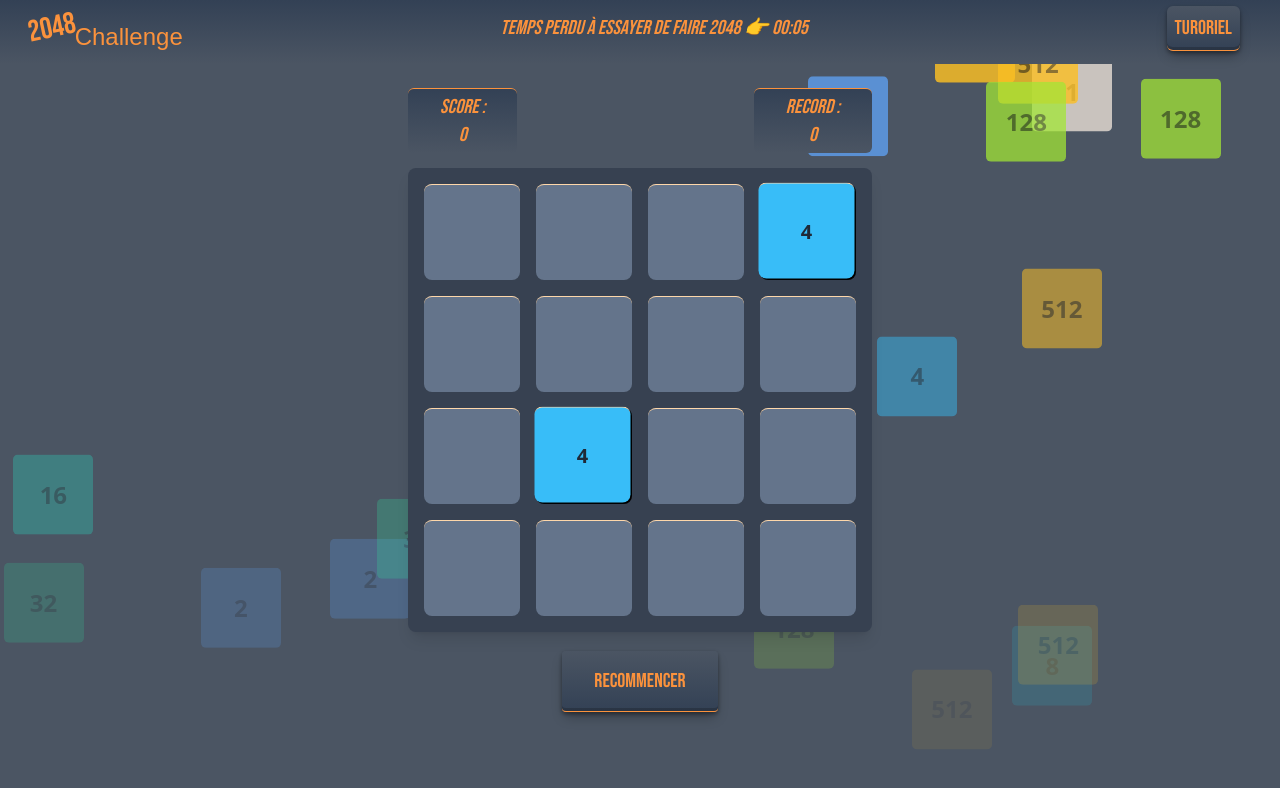
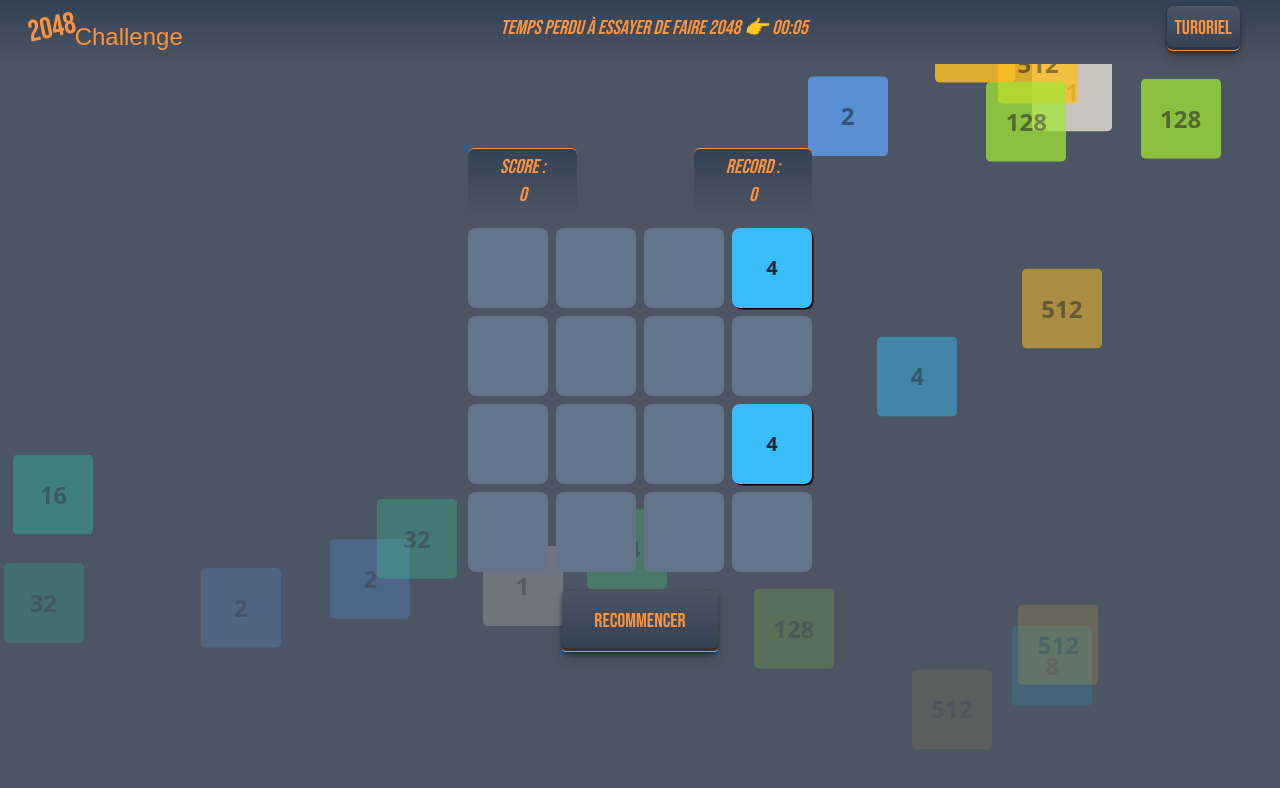
Before and after one commit to HrodWolfS/2048-Challenge, a React (Vite) app: page / in a window 1280 px wide. Shown: the top 788 px of the page. Built offline with nearby package versions, Linux system fonts and the light colour scheme; a web font is replaced by a local one.

Commit message:
debut d'animations

```diff
--- a/package.json
+++ b/package.json
@@ -13,6 +13,7 @@
     "@react-spring/web": "^9.7.5",
     "@vitejs/plugin-react": "^4.3.3",
     "dom-to-image-more": "^3.5.0",
+    "framer-motion": "^11.11.11",
     "html2canvas": "^1.4.1",
     "react": "^18.3.1",
     "react-dom": "^18.3.1"
--- a/src/App.jsx
+++ b/src/App.jsx
@@ -1,4 +1,3 @@
-//import html2canvas from "html2canvas";
 import domtoimage from "dom-to-image-more";
 import { useEffect, useRef, useState } from "react";
 import Background from "./components/Background";
@@ -7,7 +6,7 @@ import Score from "./components/Score";
 import StartAgain from "./components/StartAgain";
 import TutorialModal from "./components/TutorialModal";
 import GameGrid from "./features/game/GameGrid";
-import GameOverModal from "./features/game/GameOverModal";
+
 import WinModal from "./features/game/WinModal";
 import Header from "./features/header/Header";
 
@@ -16,10 +15,8 @@ function App() {
   const [ModalWinOpen, setModalWinOpen] = useState(false);
   const [ContinueGame, setContinueGame] = useState(false);
   const [isModalOpen, setIsModalOpen] = useState(false);
-  const [gameOverModal, setGameOverModal] = useState(false);
+
   const gridRef = useRef(null);
-  const touchStartX = useRef(0);
-  const touchStartY = useRef(0);
 
   const handleModalClick = (e) => {
     e.stopPropagation();
@@ -31,7 +28,7 @@ function App() {
   const createEmptyGrid = () => {
     return Array(4)
       .fill()
-      .map(() => Array(4).fill(0));
+      .map(() => Array(4).fill({ value: 0, id: null }));
   };
 
   const [grid, setGrid] = useState(createEmptyGrid);
@@ -40,7 +37,7 @@ function App() {
     let emptyCells = [];
     newGrid.forEach((row, rowIndex) => {
       row.forEach((cell, colIndex) => {
-        if (cell === 0) {
+        if (cell.value === 0) {
           emptyCells.push({ rowIndex, colIndex });
         }
       });
@@ -49,7 +46,10 @@ function App() {
     if (emptyCells.length > 0) {
       const { rowIndex, colIndex } =
         emptyCells[Math.floor(Math.random() * emptyCells.length)];
-      newGrid[rowIndex][colIndex] = Math.random() > 0.5 ? 2 : 4;
+      newGrid[rowIndex][colIndex] = {
+        value: Math.random() > 0.5 ? 2 : 4,
+        id: Date.now() + Math.random(), // Identifiant unique
+      };
     }
   };
 
@@ -60,97 +60,8 @@ function App() {
     setGrid(newGrid);
   };
 
-  // * MOVELEFT
-  const moveLeft = (currentGrid) => {
-    const newGrid = currentGrid.map((row) => {
-      const filteredRow = row.filter((value) => value !== 0);
-      const emptyCells = Array(4 - filteredRow.length).fill(0);
-      let newRow = [...filteredRow, ...emptyCells];
-
-      for (let i = 0; i < newRow.length - 1; i++) {
-        if (newRow[i] === newRow[i + 1] && newRow[i] !== 0) {
-          const newCellValue = newRow[i] * 2;
-          newRow[i] = newCellValue;
-          newRow[i + 1] = 0;
-          setScore((prevScore) => prevScore + newCellValue);
-        }
-      }
-      newRow = newRow.filter((value) => value !== 0);
-      return [...newRow, ...Array(4 - newRow.length).fill(0)];
-    });
-    return newGrid;
-  };
-
-  // * MOVERIGHT
-  const moveRight = (currentGrid) => {
-    const newGrid = currentGrid.map((row) => {
-      const filteredRow = row.filter((value) => value !== 0);
-      const emptyCells = Array(4 - filteredRow.length).fill(0);
-      let newRow = [...emptyCells, ...filteredRow];
-
-      for (let i = newRow.length - 1; i > 0; i--) {
-        if (newRow[i] === newRow[i - 1] && newRow[i] !== 0) {
-          const newCellValue = newRow[i] * 2;
-          newRow[i] = newCellValue;
-          newRow[i - 1] = 0;
-          setScore((prevScore) => prevScore + newCellValue);
-        }
-      }
-      newRow = newRow.filter((value) => value !== 0);
-      return [...Array(4 - newRow.length).fill(0), ...newRow];
-    });
-    return newGrid;
-  };
-
   const transposeGrid = (grid) => {
     return grid[0].map((_, colIndex) => grid.map((row) => row[colIndex]));
-  };
-
-  // * MOVEUP
-  const moveUp = (currentGrid) => {
-    let newGrid = transposeGrid(currentGrid);
-    newGrid = newGrid.map((row) => {
-      const filteredRow = row.filter((value) => value !== 0);
-      const emptyCells = Array(4 - filteredRow.length).fill(0);
-      let newRow = [...filteredRow, ...emptyCells];
-
-      for (let i = 0; i < newRow.length - 1; i++) {
-        if (newRow[i] === newRow[i + 1] && newRow[i] !== 0) {
-          const newCellValue = newRow[i] * 2;
-          newRow[i] = newCellValue;
-          newRow[i + 1] = 0;
-          setScore((prevScore) => prevScore + newCellValue);
-        }
-      }
-
-      newRow = newRow.filter((value) => value !== 0);
-      return [...newRow, ...Array(4 - newRow.length).fill(0)];
-    });
-
-    return transposeGrid(newGrid);
-  };
-
-  // * MOVEDOWN
-  const moveDown = (currentGrid) => {
-    let newGrid = transposeGrid(currentGrid);
-    newGrid = newGrid.map((row) => {
-      const filteredRow = row.filter((value) => value !== 0);
-      const emptyCells = Array(4 - filteredRow.length).fill(0);
-      let newRow = [...emptyCells, ...filteredRow];
-
-      for (let i = newRow.length - 1; i > 0; i--) {
-        if (newRow[i] === newRow[i - 1] && newRow[i] !== 0) {
-          const newCellValue = newRow[i] * 2;
-          newRow[i] = newCellValue;
-          newRow[i - 1] = 0;
-          setScore((prevScore) => prevScore + newCellValue);
-        }
-      }
-      newRow = newRow.filter((value) => value !== 0);
-      return [...Array(4 - newRow.length).fill(0), ...newRow];
-    });
-
-    return transposeGrid(newGrid);
   };
 
   const handleKeyPress = (e) => {
@@ -180,55 +91,85 @@ function App() {
         setModalWinOpen(true);
         setContinueGame(true);
       }
-
-      if (isGameOver(newGrid)) {
-        setGameOverModal(true);
-      }
     }
   };
 
-  const handleTouchStart = (e) => {
-    touchStartX.current = e.touches[0].clientX;
-    touchStartY.current = e.touches[0].clientY;
+  const moveLeft = (currentGrid) => {
+    const newGrid = currentGrid.map((row) => {
+      const filteredRow = row.filter((cell) => cell.value !== 0);
+      const emptyCells = Array(4 - filteredRow.length).fill({
+        value: 0,
+        id: null,
+      });
+      let newRow = [...filteredRow, ...emptyCells];
+
+      for (let i = 0; i < newRow.length - 1; i++) {
+        if (newRow[i].value === newRow[i + 1].value && newRow[i].value !== 0) {
+          const newCellValue = newRow[i].value * 2;
+          newRow[i] = {
+            value: newCellValue,
+            id: Date.now() + Math.random(),
+            isMerging: true,
+          };
+          newRow[i + 1] = { value: 0, id: null };
+          setScore((prevScore) => prevScore + newCellValue);
+        }
+      }
+      return [...newRow];
+    });
+    return newGrid;
   };
 
-  const handleTouchMove = (e) => {
-    e.preventDefault();
+  const moveRight = (currentGrid) => {
+    const newGrid = currentGrid.map((row) => {
+      const filteredRow = row.filter((cell) => cell.value !== 0);
+      const emptyCells = Array(4 - filteredRow.length).fill({
+        value: 0,
+        id: null,
+      });
+      let newRow = [...emptyCells, ...filteredRow];
+
+      for (let i = newRow.length - 1; i > 0; i--) {
+        if (newRow[i].value === newRow[i - 1].value && newRow[i].value !== 0) {
+          const newCellValue = newRow[i].value * 2;
+          newRow[i] = {
+            value: newCellValue,
+            id: Date.now() + Math.random(),
+            isMerging: true,
+          };
+          newRow[i - 1] = { value: 0, id: null };
+          setScore((prevScore) => prevScore + newCellValue);
+        }
+      }
+      return [...newRow];
+    });
+    return newGrid;
   };
 
-  const handleTouchEnd = (e) => {
-    const touchEndX = e.changedTouches[0].clientX;
-    const touchEndY = e.changedTouches[0].clientY;
-    const deltaX = touchEndX - touchStartX.current;
-    const deltaY = touchEndY - touchStartY.current;
+  const moveUp = (currentGrid) => {
+    let newGrid = transposeGrid(currentGrid);
+    newGrid = moveLeft(newGrid);
+    return transposeGrid(newGrid);
+  };
 
-    let newGrid;
-    if (Math.abs(deltaX) > Math.abs(deltaY)) {
-      if (deltaX > 0) {
-        newGrid = moveRight(grid);
-      } else {
-        newGrid = moveLeft(grid);
-      }
-    } else {
-      if (deltaY > 0) {
-        newGrid = moveDown(grid);
-      } else {
-        newGrid = moveUp(grid);
-      }
-    }
+  const moveDown = (currentGrid) => {
+    let newGrid = transposeGrid(currentGrid);
+    newGrid = moveRight(newGrid);
+    return transposeGrid(newGrid);
+  };
 
-    if (JSON.stringify(grid) !== JSON.stringify(newGrid)) {
-      addRandomNumber(newGrid);
-      setGrid(newGrid);
-
-      if (youWin(newGrid)) {
-        setModalWinOpen(true);
-        setContinueGame(true);
-      }
-
-      if (isGameOver(newGrid)) {
-        setGameOverModal(true);
-      }
+  const moveGrid = (grid, direction) => {
+    switch (direction) {
+      case "left":
+        return moveLeft(grid);
+      case "right":
+        return moveRight(grid);
+      case "up":
+        return moveUp(grid);
+      case "down":
+        return moveDown(grid);
+      default:
+        return grid;
     }
   };
 
@@ -239,29 +180,11 @@ function App() {
     setModalWinOpen(false);
   };
 
-  const isGameOver = (grid) => {
-    for (let i = 0; i < grid.length; i++) {
-      for (let j = 0; j < grid[i].length; j++) {
-        const cell = grid[i][j];
-        if (cell === 0) {
-          return false;
-        }
-        if (j < grid[i].length - 1 && cell === grid[i][j + 1]) {
-          return false;
-        }
-        if (i < grid.length - 1 && cell === grid[i + 1][j]) {
-          return false;
-        }
-      }
-    }
-    return true;
-  };
-
   const youWin = (currentGrid) => {
     for (let row of currentGrid) {
       if (!ContinueGame) {
-        if (row.includes(2048)) {
-          // * Pour modifier la valeur si tu veux gagner plus vite
+        if (row.some((cell) => cell.value === 2048)) {
+          // * Pour modifier la valeur si tu veux gagner plus facilement
           return true;
         }
       }
@@ -271,15 +194,9 @@ function App() {
 
   useEffect(() => {
     window.addEventListener("keydown", handleKeyPress);
-    window.addEventListener("touchstart", handleTouchStart);
-    window.addEventListener("touchmove", handleTouchMove);
-    window.addEventListener("touchend", handleTouchEnd);
 
     return () => {
       window.removeEventListener("keydown", handleKeyPress);
-      window.removeEventListener("touchstart", handleTouchStart);
-      window.removeEventListener("touchmove", handleTouchMove);
-      window.removeEventListener("touchend", handleTouchEnd);
     };
     // eslint-disable-next-line react-hooks/exhaustive-deps
   }, [grid]);
@@ -312,16 +229,13 @@ function App() {
     if (ModalWinOpen) {
       setModalWinOpen(false);
     }
-    if (gameOverModal) {
-      setGameOverModal(false);
-    }
   };
 
   return (
     <>
       <div
         onClick={handleCloseModals}
-        className="relative flex h-screen items-center justify-center bg-transparent  z-0 overflow-hidden"
+        className="relative flex h-screen items-center justify-center bg-transparent z-0 overflow-hidden"
       >
         <Background />
         <Header handleModalClick={handleModalClick} closeModal={closeModal} />
@@ -329,13 +243,7 @@ function App() {
         {isModalOpen && (
           <TutorialModal closeModal={() => setIsModalOpen(false)} />
         )}
-        {gameOverModal && (
-          <GameOverModal
-            resetGame={resetGame}
-            handleScreenshot={handleScreenshot}
-            setGameOverModal={setGameOverModal}
-          />
-        )}
+
         {ModalWinOpen && (
           <WinModal
             resetGame={resetGame}
@@ -344,7 +252,7 @@ function App() {
           />
         )}
         {/* Contenu du jeu */}
-        <div className="relative flex flex-col items-center ">
+        <div className="relative flex flex-col items-center">
           <Score score={score} />
           <Record newScore={score} />
           <StartAgain resetGame={resetGame} />
--- a/src/components/Score.jsx
+++ b/src/components/Score.jsx
@@ -3,7 +3,7 @@ export default function Score({ score }) {
     <div className="absolute sm:-top-20 -top-16 left-0  text-lg italic text-orange-400 bg-gradient-to-b from-slate-700 to-gray-600 border-t border-orange-400 px-5 sm:px-8 py-1 rounded-md font-bebas">
       <div className="flex flex-col items-center text-sm sm:text-xl">
         <p>Score : </p>
-        <p>{score}</p>
+        <p>{isNaN(score) ? 0 : score.toString()}</p>
       </div>
     </div>
   );
--- a/src/features/game/GameGrid.jsx
+++ b/src/features/game/GameGrid.jsx
@@ -1,4 +1,20 @@
+import { motion } from "framer-motion";
+import { useEffect, useState } from "react";
+
 const GameGrid = ({ grid, gridRef }) => {
+  const [cellSize, setCellSize] = useState(window.innerWidth > 640 ? 80 : 48);
+  const [gap, setGap] = useState(window.innerWidth > 640 ? 8 : 4);
+
+  useEffect(() => {
+    const handleResize = () => {
+      setCellSize(window.innerWidth > 640 ? 80 : 48);
+      setGap(window.innerWidth > 640 ? 8 : 4);
+    };
+
+    window.addEventListener("resize", handleResize);
+    return () => window.removeEventListener("resize", handleResize);
+  }, []);
+
   const colorClasses = {
     0: "bg-slate-500",
     2: "bg-blue-400 text-gray-800",
@@ -42,24 +58,53 @@ const GameGrid = ({ grid, gridRef }) => {
     2048: "translate-translte2048",
   };
 
+  const getCoord = (row, col) => {
+    return {
+      x: col * (cellSize + gap),
+      y: row * (cellSize + gap),
+    };
+  };
+
   return (
     <div
       ref={gridRef}
-      className="grid grid-cols-4 gap-2 bg-gray-700  p-2 rounded-lg shadow-lg sm:gap-4 sm:p-4"
+      className="relative"
+      style={{
+        width: `calc(4 * ${cellSize}px + 3 * ${gap}px)`,
+        height: `calc(4 * ${cellSize}px + 3 * ${gap}px)`,
+      }}
     >
       {grid.map((row, rowIndex) =>
-        row.map((cell, colIndex) => (
-          <div
-            key={`${rowIndex}-${colIndex}`}
-            className={`h-16 w-16 sm:h-24 sm:w-24 flex items-center justify-center rounded-lg text-xl font-bold border-t border-orange-200
-              ${colorClasses[cell]}
-              ${shadowClasses[cell]}
-              ${translateClasses[cell]}
-            `}
-          >
-            {cell !== 0 ? cell : ""}
-          </div>
-        ))
+        row.map((cell, colIndex) => {
+          const coord = getCoord(rowIndex, colIndex);
+
+          return (
+            <motion.div
+              key={cell.id || `${rowIndex}-${colIndex}`}
+              className={`absolute flex items-center justify-center rounded-lg text-xl font-bold
+                ${colorClasses[cell.value]}
+                ${shadowClasses[cell.value]}
+                ${translateClasses[cell.value]}`}
+              style={{
+                width: `${cellSize}px`,
+                height: `${cellSize}px`,
+                left: `${coord.x}px`,
+                top: `${coord.y}px`,
+              }}
+              initial={cell.isNew ? { scale: 0 } : false}
+              animate={{
+                scale: cell.isMerging ? [1, 1.1, 1] : 1,
+              }}
+              transition={{
+                duration: 0.05,
+                ease: "easeOut",
+                scale: { duration: 0.05 },
+              }}
+            >
+              {cell.value !== 0 ? cell.value.toString() : ""}
+            </motion.div>
+          );
+        })
       )}
     </div>
   );
```
Also changed, not shown: 1 other file (tests, documents, lock files or other folders).
